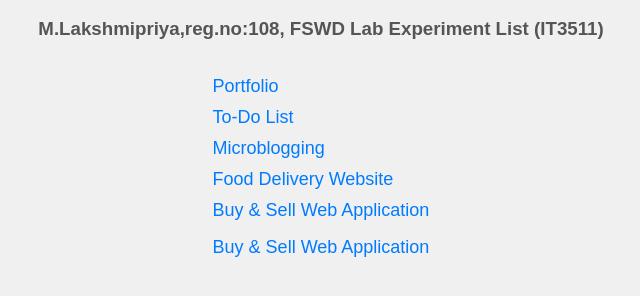
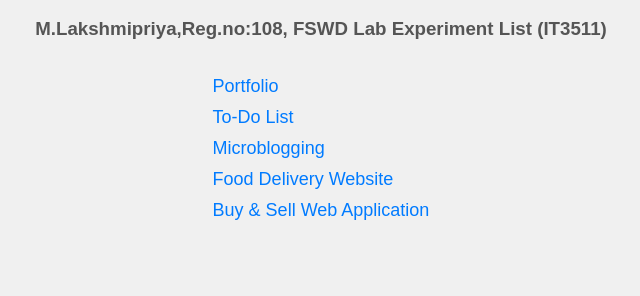
Before and after one commit to Lakshmipriya209/lakshmipriya24, a plain HTML site: page priya.html in a window 1280 px wide. Shown: the part 60-356 px from the top of the page, without its empty margins (319-959 px from the left). Drawn offline with Linux system fonts and the light colour scheme.

Commit message:
Update priya.html

```diff
--- a/priya.html
+++ b/priya.html
@@ -45,7 +45,7 @@
 <body>
 
     <h1>WELCOME TO MY PAGE</h1>
-    <h3>M.Lakshmipriya,reg.no:108, FSWD Lab Experiment List (IT3511)</h3>
+    <h3>M.Lakshmipriya,Reg.no:108, FSWD Lab Experiment List (IT3511)</h3>
 
     <div class="links">
         <ul>
@@ -53,12 +53,8 @@
             <li><a href="https://lakshmipriya209.github.io/lakshmipriya24/todolist.html">To-Do List</a></li>
             <li><a href="https://lakshmipriya209.github.io/lakshmipriya24/fswd/Micro.html">Microblogging</a></li>
             <li><a href="https://lakshmipriya209.github.io/lakshmipriya24/food delivery/index.html">Food Delivery Website</a></li>
-            <li><a href="https://lakshmipriya209.github.io/lakshmipriya24/BUY/index.html">Buy & Sell Web Application</a></li>
+            <li><a href="https://lakshmipriya209.github.io/lakshmipriya24/2210class/index.html">Buy & Sell Web Application</a></li>
         </ul>
     </div>
-
-    <br>
-    <a href="https://lakshmipriya209.github.io/lakshmipriya24/155/index.html">Buy & Sell Web Application</a>
-
 </body>
 </html>
```
